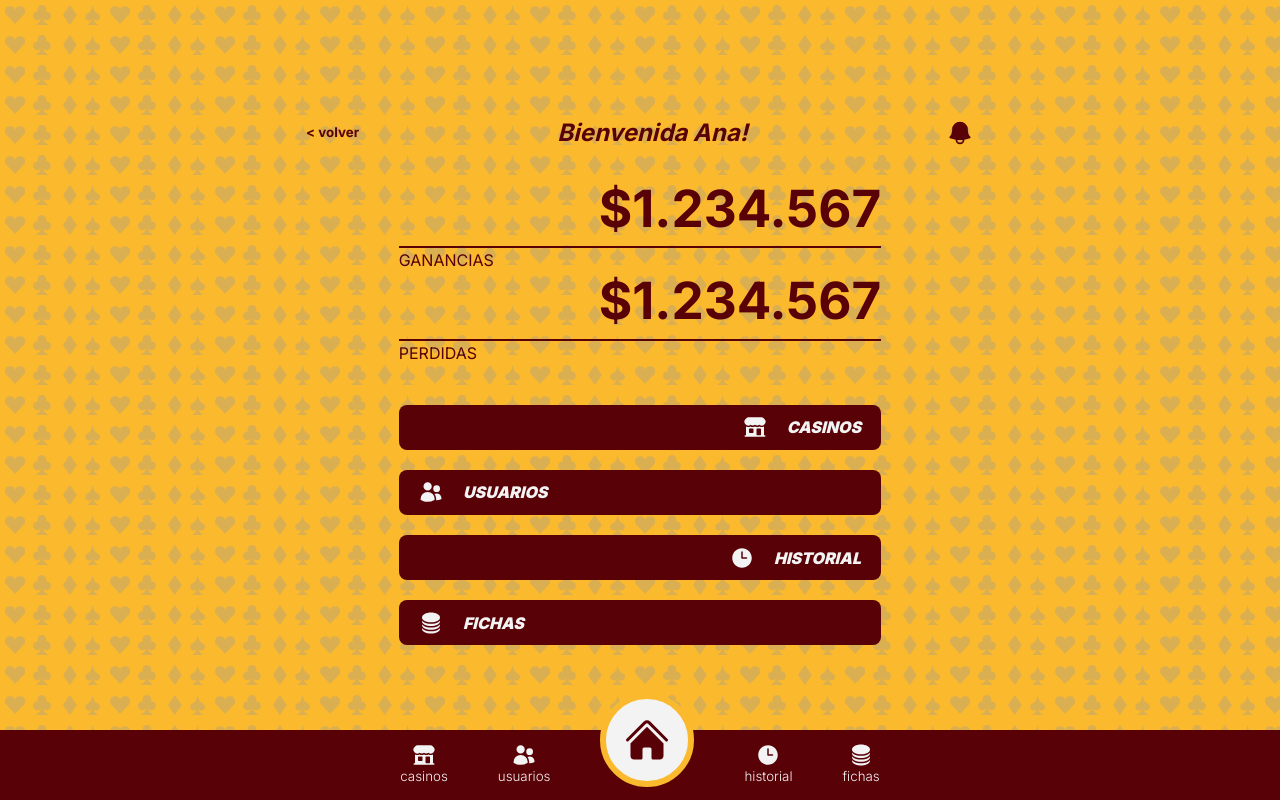
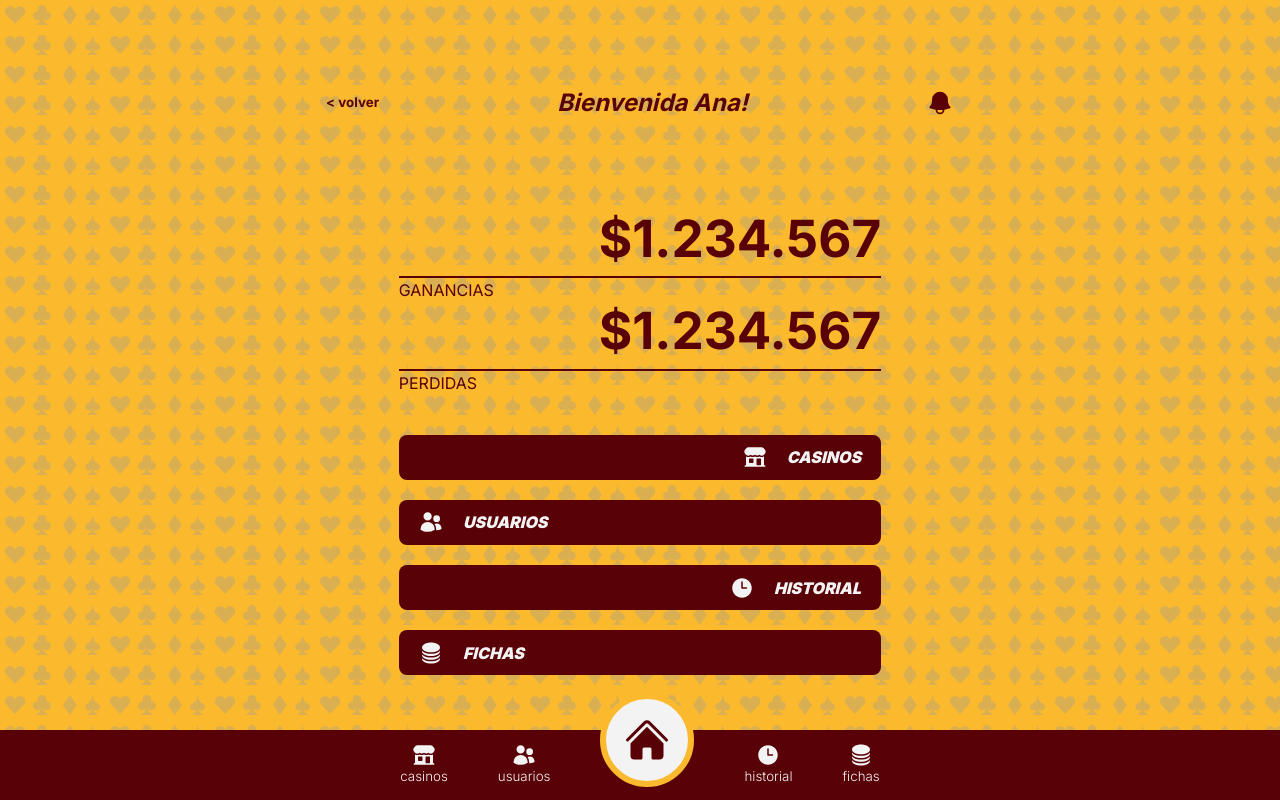
Before and after one commit to desasur-2023/REDTRON_CLIENT, a Next.js app: page / in a window 1280 px wide. Built offline with nearby package versions, Linux system fonts and the light colour scheme.

Commit message:
arregle la navbar

```diff
--- a/app/Components/Navbar/Navbar.module.css
+++ b/app/Components/Navbar/Navbar.module.css
@@ -3,7 +3,7 @@
     height: 70px;
     background-color: #580107;
     color: #f3f3f3;
-    position: absolute;
+    position: fixed;
     z-index: 999999;
     bottom: 0;
     display: flex;
--- a/app/globals.css
+++ b/app/globals.css
@@ -137,7 +137,6 @@
 
 .jc-sa {
   justify-content: space-around;
-  padding: 110px 0;
 }
 
 .subrayado {
```
